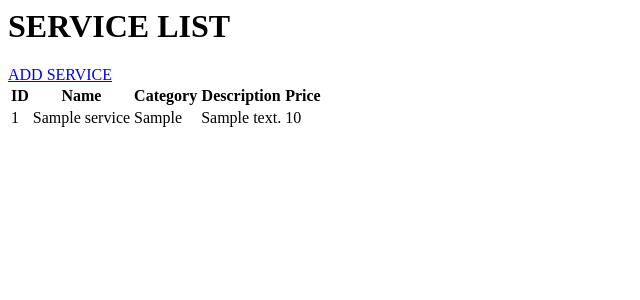
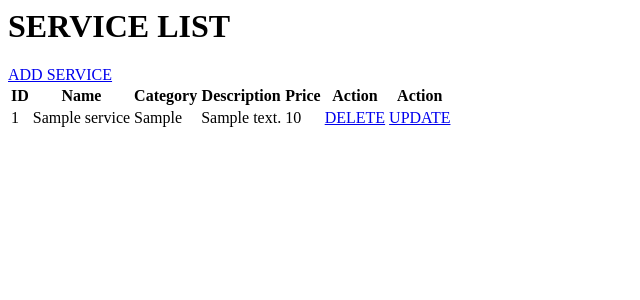
Before and after one commit to jainil-trivedi/learning26, a Django app: page /services/serviceList/ in a window 1280 px wide. Shown: the top 300 px of the page, without its empty margins (0-640 px from the left). Run offline with Django 5.2, Linux system fonts and the light colour scheme; tables that the repository leaves empty hold one stand-in row (values such as "Sample post").

Commit message:
update and delete added in serviceList page

```diff
--- a/learning26/services/urls.py
+++ b/learning26/services/urls.py
@@ -2,5 +2,7 @@ from . import views
 from django.urls import path
 urlpatterns = [
     path("serviceList/",views.servicelist,name="serviceList"),
-    path("serviceWithForm/",views.serviceWithForm,name="serviceWithForm")
+    path("serviceWithForm/",views.serviceWithForm,name="serviceWithForm"),
+    path("deleteservice/<int:id>",views.deleteservice,name = "deleteservice"),
+    path("updateservice/<int:id>",views.updateservice,name="updateservice"),
 ]
--- a/learning26/services/views.py
+++ b/learning26/services/views.py
@@ -3,7 +3,7 @@ from .models import service
 from .forms import serviceForm
 # Create your views here.
 def servicelist(request):
-    form = service.objects.all()
+    form = service.objects.all().order_by('id').values()
     return render(request,"service/serviceList.html",{'form': form})
 
 def serviceWithForm(request):
@@ -14,3 +14,17 @@ def serviceWithForm(request):
     else:
         form = serviceForm()
         return render(request,"service/serviceWithForm.html",{"form": form})
+
+def deleteservice(request,id):
+    service.objects.filter(id=id).delete()
+    return redirect("serviceList")
+
+def updateservice(request,id):
+    Services = service.objects.get(id=id)
+    if request.method == "POST":
+        form = serviceForm(request.POST, instance=Services)
+        form.save()
+        return redirect("serviceList")
+    else:
+        form = serviceForm(instance=Services)
+        return render(request,"service/updateservice.html",{"form":form})
--- a/learning26/templates/service/serviceList.html
+++ b/learning26/templates/service/serviceList.html
@@ -8,6 +8,8 @@
             <th>Category</th>
             <th>Description</th>
             <th>Price</th>
+            <th>Action</th>
+            <th>Action</th>
         </tr>
     </thead>
     <tbody>
@@ -18,6 +20,12 @@
             <td>{{ser.category}}</td>
             <td>{{ser.description}}</td>
             <td>{{ser.price}}</td>
+            <td>
+                <a href ="{% url 'deleteservice' ser.id %}">DELETE</a>
+            </td>
+            <td>
+                <a href ="{% url 'updateservice' ser.id %}">UPDATE</a>
+            </td>
         </tr>
         {% endfor %}
     </tbody>
--- /dev/null
+++ b/learning26/templates/service/updateservice.html
@@ -0,0 +1,6 @@
+<h1>UPDATE SERVICE</h1>
+<form method = "POST">
+    {% csrf_token %}
+    {{form}}
+    <input type = "submit" value = "Update">
+</form>
```
